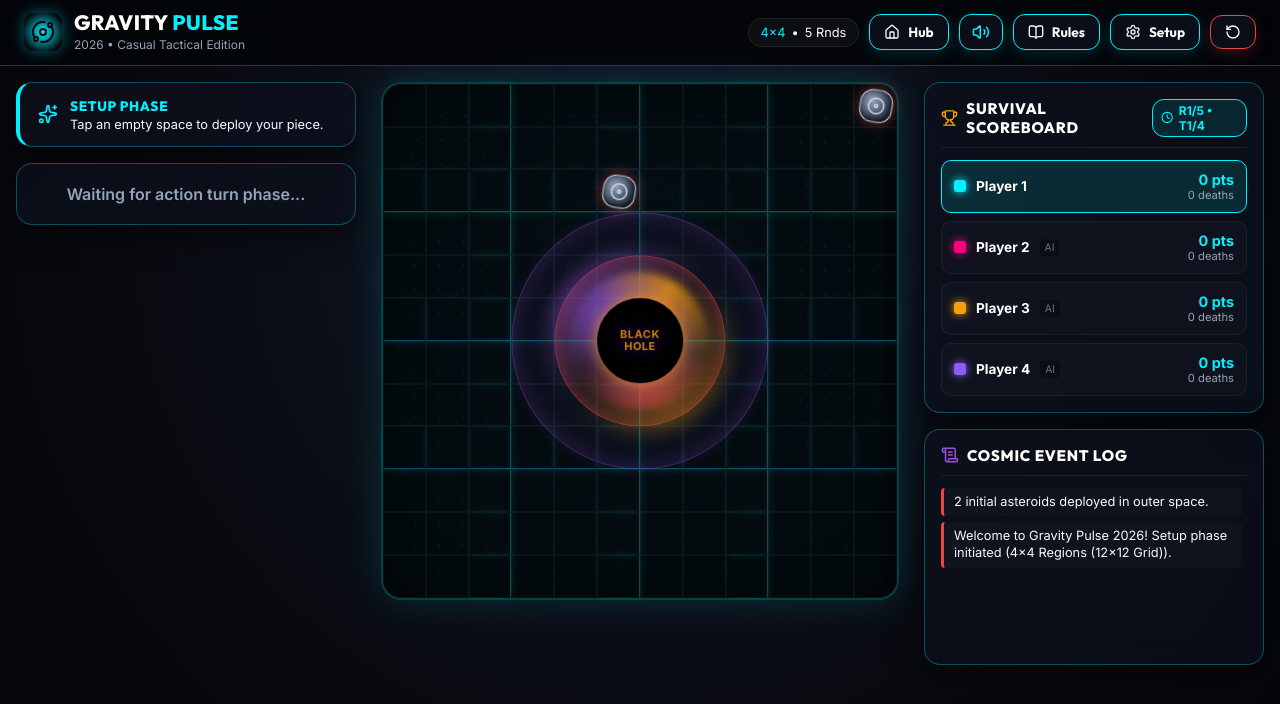
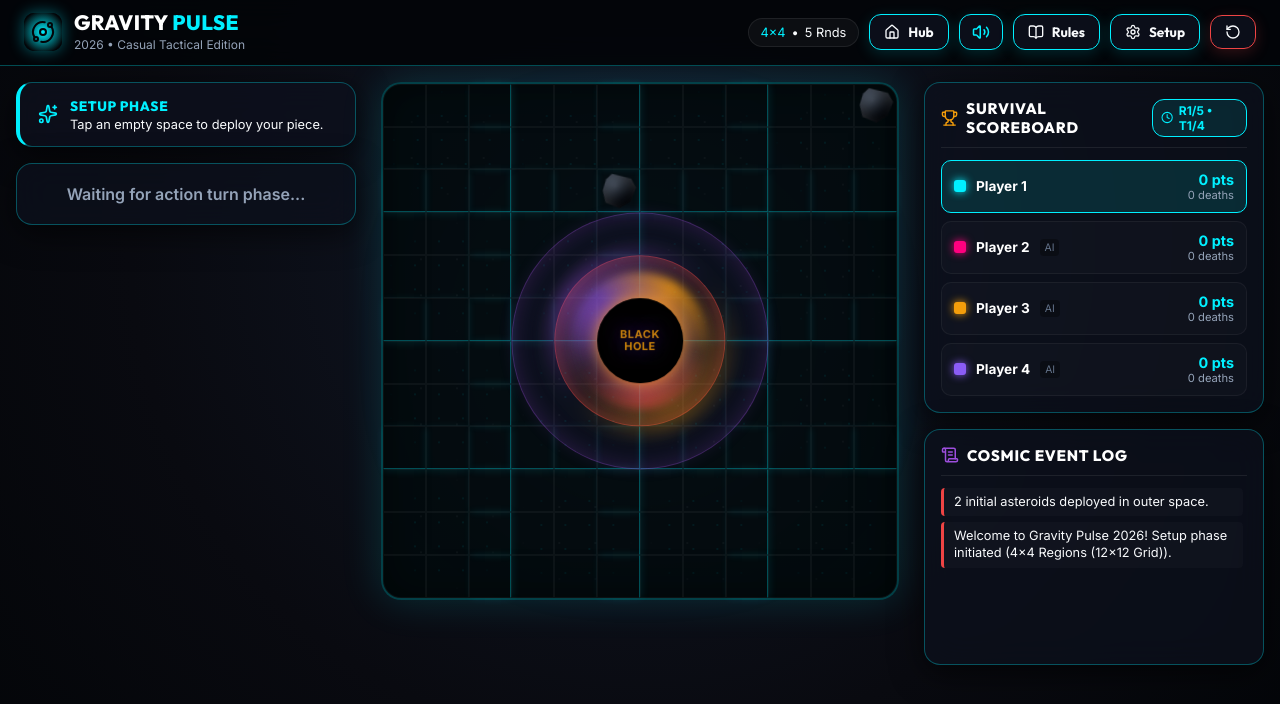
Before and after one commit to RandallBlanchetteGames/gravitypulse, a React (Vite) app: page / in a window 1280 px wide. Shown: the top 704 px of the page. Built offline with nearby package versions, Linux system fonts and the light colour scheme.

Commit message:
Overhaul visuals for player pieces and asteroids, add dynamic energy field lighting

```diff
--- a/src/components/board/EntityLayer.jsx
+++ b/src/components/board/EntityLayer.jsx
@@ -7,6 +7,41 @@ import { ENTITY_TYPES, PLAYER_COLORS } from '../../engine/types.js';
 import { Zap, Disc } from 'lucide-react';
 
 export function EntityLayer({ board, boardSize, activePlayerId, onEntityClick }) {
+  // 1. Identify all Energy Fields on the board to cast light
+  const energyFields = board.filter(e => e.type === ENTITY_TYPES.ENERGY);
+
+  // Helper to render dynamic lighting overlays on entities
+  const renderLighting = (entity) => {
+    if (energyFields.length === 0) return null;
+
+    return energyFields.map((ef, i) => {
+      const dx = ef.x - entity.x;
+      const dy = ef.y - entity.y;
+      const dist = Math.sqrt(dx * dx + dy * dy);
+
+      const MAX_LIGHT_DIST = 5; // Light falls off after 5 spaces
+      if (dist > MAX_LIGHT_DIST || dist === 0) return null;
+
+      const angle = Math.atan2(dy, dx);
+      const intensity = Math.max(0, 1 - (dist / MAX_LIGHT_DIST));
+
+      // Position the radial gradient highlight on the edge facing the energy field
+      const xPos = 50 + Math.cos(angle) * 50;
+      const yPos = 50 + Math.sin(angle) * 50;
+
+      return (
+        <div
+          key={`light-${entity.id}-${i}`}
+          className="lighting-overlay"
+          style={{
+            background: `radial-gradient(circle at ${xPos}% ${yPos}%, rgba(0, 255, 102, 0.8) 0%, transparent 60%)`,
+            opacity: intensity
+          }}
+        />
+      );
+    });
+  };
+
   return (
     <div className="entity-layer">
       {board.map(entity => {
@@ -14,13 +49,9 @@ export function EntityLayer({ board, boardSize, activePlayerId, onEntityClick })
         const yPct = entity.y * 100;
         const zIndex = entity.type === ENTITY_TYPES.CUBE ? (entity.playerId === activePlayerId ? 30 : 25) : 20;
 
-        // Render Celestial Player Orbs
+        // Render Quantum Singularity Player Pieces
         if (entity.type === ENTITY_TYPES.CUBE) {
           const colorObj = PLAYER_COLORS.find(c => c.id === entity.playerId) || PLAYER_COLORS[0];
-          const bgStyle = {
-            background: `radial-gradient(circle at 30% 30%, #ffffff 0%, ${colorObj.hex} 38%, #020408 100%)`,
-            border: entity.playerId === activePlayerId ? '2px solid #ffffff' : '1px solid rgba(255,255,255,0.35)'
-          };
 
           return (
             <div
@@ -36,11 +67,20 @@ export function EntityLayer({ board, boardSize, activePlayerId, onEntityClick })
               )}
               <div
                 onClick={() => onEntityClick && onEntityClick(entity)}
-                className={`celestial-orb ${entity.isSupercharged ? 'supercharged' : ''}`}
-                style={bgStyle}
-                title={`Player ${entity.playerId} Orb (${entity.isSupercharged ? 'Supercharged' : 'Standard'})`}
+                className={`quantum-singularity ${entity.isSupercharged ? 'supercharged' : ''}`}
+                style={{ '--player-color': colorObj.hex }}
+                title={`Player ${entity.playerId} Singularity (${entity.isSupercharged ? 'Supercharged' : 'Standard'})`}
               >
-                P{entity.playerId}
+                {/* The hollow ring */}
+                <div className="quantum-ring" />
+                {/* The bright singularity core */}
+                <div className="quantum-core" />
+
+                {/* Player ID label floating slightly above */}
+                <div className="quantum-text">P{entity.playerId}</div>
+
+                {/* Dynamic Lighting Overlay */}
+                {renderLighting(entity)}
               </div>
             </div>
           );
@@ -69,7 +109,7 @@ export function EntityLayer({ board, boardSize, activePlayerId, onEntityClick })
           );
         }
 
-        // Render Asteroid Hazards
+        // Render Metallic Obsidian Asteroid Hazards
         if (entity.type === ENTITY_TYPES.ASTEROID) {
           return (
             <div
@@ -85,7 +125,10 @@ export function EntityLayer({ board, boardSize, activePlayerId, onEntityClick })
                 className="asteroid-hazard"
                 title="ASTEROID HAZARD: Destroys any piece that collides with it!"
               >
-                <Disc size={18} color="#cbd5e1" />
+                {/* No icon needed for this rugged version, it's just a rock */}
+
+                {/* Dynamic Lighting Overlay */}
+                {renderLighting(entity)}
               </div>
             </div>
           );
--- a/src/index.css
+++ b/src/index.css
@@ -348,28 +348,61 @@ h1, h2, h3, h4, .font-heading {
   pointer-events: none;
 }
 
-/* Artistic circular celestial player orb */
-.celestial-orb {
+/* Artistic Quantum Singularity Player Piece */
+.quantum-singularity {
   width: 78%;
   height: 78%;
-  border-radius: 50%;
   display: flex;
   align-items: center;
   justify-content: center;
-  font-weight: 800;
-  font-size: 0.75rem;
-  color: #fff;
-  text-shadow: 0 1px 3px rgba(0, 0, 0, 0.9);
-  box-shadow: 0 4px 15px rgba(0, 0, 0, 0.7);
+  position: relative;
   pointer-events: auto;
   cursor: pointer;
-  animation: orb-pulse 3s ease-in-out infinite alternate;
+  animation: singularity-wobble 4s ease-in-out infinite alternate;
   will-change: transform;
 }
 
-@keyframes orb-pulse {
-  0% { box-shadow: 0 4px 12px rgba(0, 0, 0, 0.7), 0 0 6px rgba(255, 255, 255, 0.15); }
-  100% { box-shadow: 0 4px 15px rgba(0, 0, 0, 0.8), 0 0 18px rgba(255, 255, 255, 0.45); }
+.quantum-ring {
+  position: absolute;
+  inset: 0;
+  border-radius: 50%;
+  border: 4px solid var(--player-color);
+  box-shadow: 0 0 15px var(--player-color), inset 0 0 10px var(--player-color);
+  animation: ring-morph 5s linear infinite;
+  pointer-events: none;
+}
+
+.quantum-core {
+  width: 14px;
+  height: 14px;
+  background: #ffffff;
+  border-radius: 50%;
+  box-shadow: 0 0 20px #ffffff, 0 0 40px var(--player-color);
+  z-index: 2;
+  pointer-events: none;
+}
+
+.quantum-text {
+  position: absolute;
+  top: -18px;
+  font-size: 0.7rem;
+  font-weight: 800;
+  color: #fff;
+  text-shadow: 0 1px 3px rgba(0,0,0,0.9);
+  pointer-events: none;
+}
+
+@keyframes singularity-wobble {
+  0% { transform: scale(0.95) rotate(0deg); }
+  100% { transform: scale(1.05) rotate(15deg); }
+}
+
+@keyframes ring-morph {
+  0% { border-radius: 50% 50% 50% 50% / 50% 50% 50% 50%; }
+  25% { border-radius: 60% 40% 50% 50% / 50% 50% 40% 60%; }
+  50% { border-radius: 50% 50% 60% 40% / 60% 40% 50% 50%; }
+  75% { border-radius: 40% 60% 50% 50% / 50% 50% 60% 40%; }
+  100% { border-radius: 50% 50% 50% 50% / 50% 50% 50% 50%; }
 }
 
 /* Animated GPU-accelerated rotating neon halo ring for supercharged pieces */
@@ -391,10 +424,10 @@ h1, h2, h3, h4, .font-heading {
   100% { transform: rotate(360deg) scale(1.08) translateZ(0); }
 }
 
-.celestial-orb.supercharged {
-  box-shadow: 0 0 18px var(--accent-supercharge), 0 0 35px var(--accent-supercharge-glow);
-  border: 2px solid #fff !important;
-  animation: supercharge-pulse 1.5s ease-in-out infinite alternate;
+.quantum-singularity.supercharged .quantum-ring {
+  border: 4px dashed #fff !important;
+  box-shadow: 0 0 25px var(--accent-supercharge), 0 0 45px var(--accent-supercharge-glow);
+  animation: supercharge-pulse 1.5s ease-in-out infinite alternate, ring-morph 2s linear infinite;
 }
 
 @keyframes supercharge-pulse {
@@ -402,14 +435,13 @@ h1, h2, h3, h4, .font-heading {
   100% { box-shadow: 0 0 28px var(--accent-supercharge), 0 0 45px var(--accent-supercharge-glow), inset 0 0 12px #fff; }
 }
 
-/* Rugged asteroid meteor hazard */
+/* Rugged metallic obsidian asteroid meteor hazard */
 .asteroid-hazard {
   width: 74%;
   height: 74%;
-  border-radius: 40%;
-  background: radial-gradient(circle at 35% 35%, #94a3b8 0%, #475569 50%, #1e293b 100%);
-  border: 1px solid #cbd5e1;
-  box-shadow: 0 0 12px rgba(239, 68, 68, 0.5), inset -2px -2px 6px rgba(0, 0, 0, 0.8);
+  clip-path: polygon(20% 0%, 80% 5%, 100% 30%, 90% 75%, 60% 100%, 15% 90%, 0% 55%, 5% 20%);
+  background: radial-gradient(circle at 35% 35%, #475569 0%, #1e293b 50%, #0f172a 100%);
+  position: relative;
   display: flex;
   align-items: center;
   justify-content: center;
@@ -419,9 +451,37 @@ h1, h2, h3, h4, .font-heading {
   will-change: transform;
 }
 
+.asteroid-hazard::before {
+  content: '';
+  position: absolute;
+  inset: 0;
+  box-shadow: inset 8px 8px 16px rgba(255, 255, 255, 0.15), inset -12px -12px 24px rgba(0, 0, 0, 0.9);
+  pointer-events: none;
+  z-index: 1;
+}
+
 @keyframes asteroid-drift {
   0% { transform: rotate(-10deg) scale(0.97); }
   100% { transform: rotate(10deg) scale(1.03); }
+}
+
+/* Dynamic Energy Field Lighting Overlay */
+.lighting-overlay {
+  position: absolute;
+  inset: 0;
+  pointer-events: none;
+  z-index: 5;
+  mix-blend-mode: screen;
+  transition: opacity 0.3s ease;
+}
+
+.asteroid-hazard .lighting-overlay {
+  clip-path: polygon(20% 0%, 80% 5%, 100% 30%, 90% 75%, 60% 100%, 15% 90%, 0% 55%, 5% 20%);
+}
+
+.quantum-singularity .lighting-overlay {
+  mask-image: radial-gradient(circle, transparent 55%, black 60%);
+  -webkit-mask-image: radial-gradient(circle, transparent 55%, black 60%);
 }
 
 /* Cosmic plasma energy field power-up */
```
